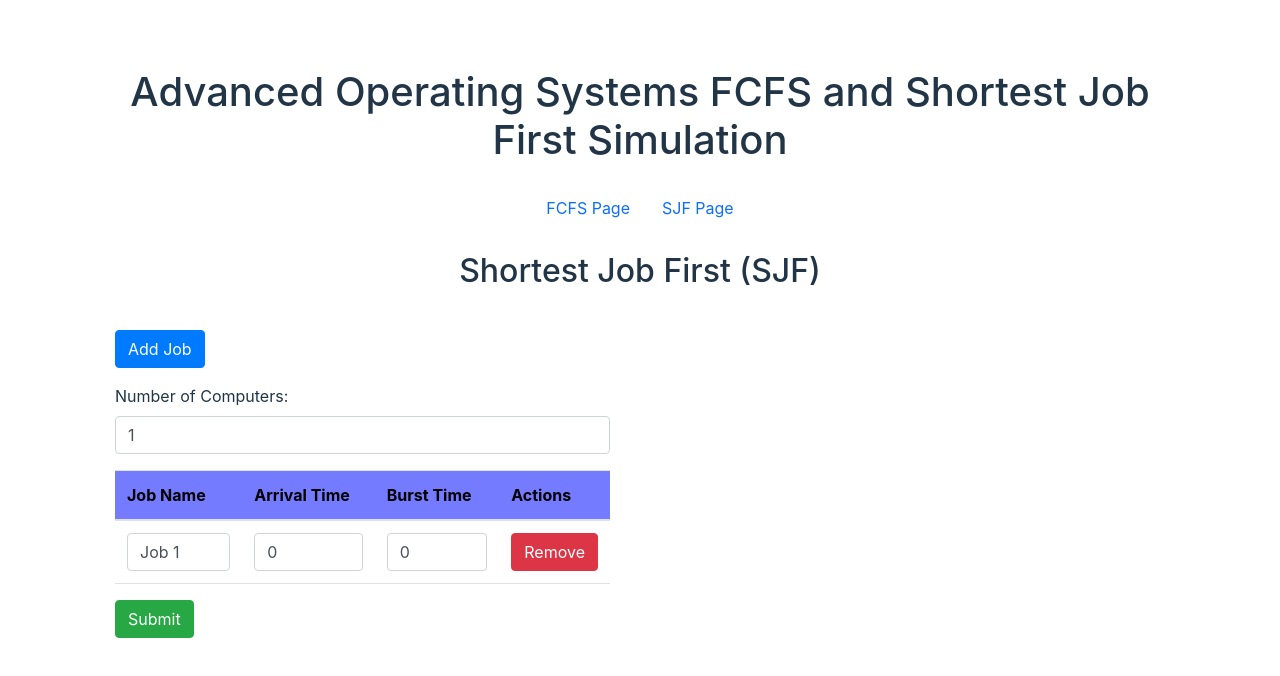
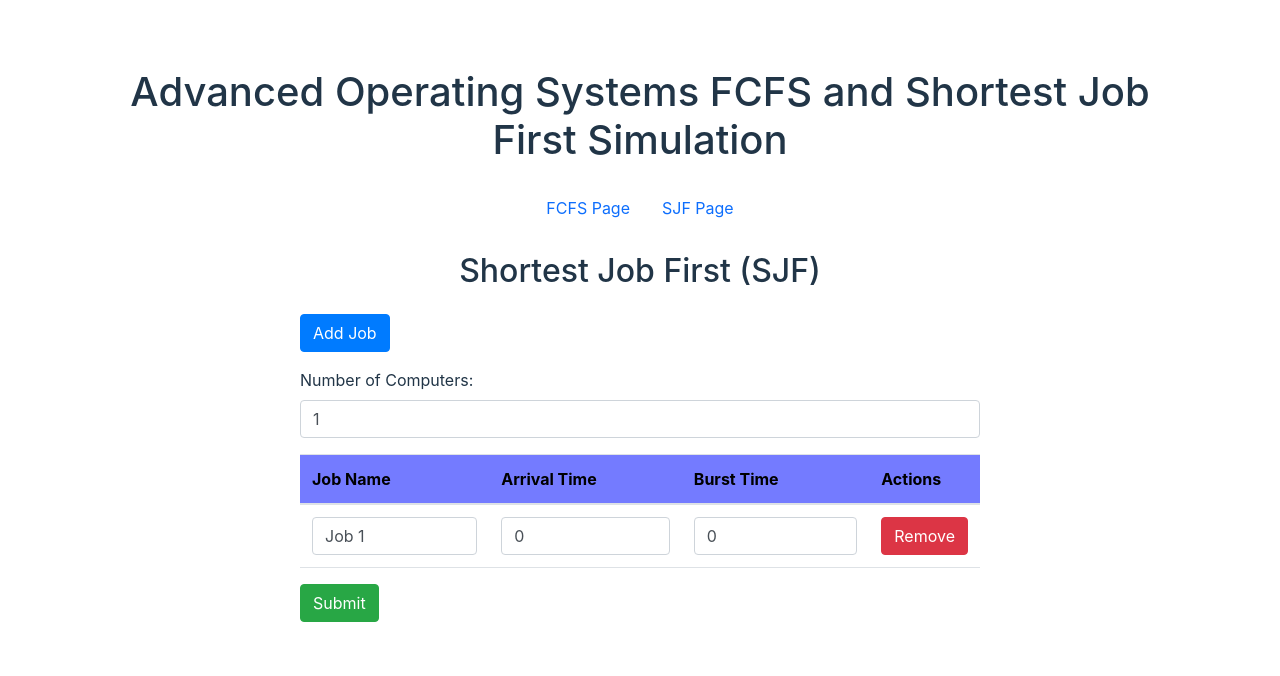
Before and after one commit to shrprabh/aos-sim-fcfs-sjf, a React (Vite) app: page /#/sjf in a window 1280 px wide. Shown: the top 676 px of the page. Built offline with nearby package versions, Linux system fonts and the light colour scheme.

Commit message:
alignment changes

```diff
--- a/src/App.css
+++ /dev/null
@@ -1,17 +0,0 @@
-/* App.css */
-:root {
-  --background-color-light: #f8f9fa;
-  --text-color-light: #000;
-  --background-color-dark: #343a40;
-  --text-color-dark: #fff;
-}
-
-.light-theme {
-  background-color: var(--background-color-light);
-  color: var(--text-color-light);
-}
-
-.dark-theme {
-  background-color: var(--background-color-dark);
-  color: var(--text-color-dark);
-}
--- a/src/components/FSFSpage.tsx
+++ b/src/components/FSFSpage.tsx
@@ -126,19 +126,14 @@ const FCFSPage: React.FC = () => {
 
   return (
     <div className="container mt-4">
-      <div className="row">
-        <div className="col-md-6">
-          <h2>First Come First Serve (FCFS)</h2>
+      <div className="row justify-content-center">
+        <div className="col-md-8">
+          <h2 className="text-center">First Come First Serve (FCFS)</h2>
           <JobTable onSubmit={handleSubmit} />
-        </div>
-        <div className="col-md-6">
           {jobResults.length > 0 && (
             <>
-              <h3>Gantt Chart</h3>
+              <h3 className="mt-3">Gantt Chart</h3>
               <canvas id="ganttChart" ref={chartRef} />
-            </>
-          )}
-          {jobResults.length > 0 && (
               <div className="mt-3">
                 <h3>Job Results</h3>
                 <table className="table table-bordered">
@@ -167,11 +162,14 @@ const FCFSPage: React.FC = () => {
                 </table>
                 <p>Average Turnaround Time: {turnaroundTimeAverage}</p>
               </div>
+            </>
           )}
         </div>
       </div>
     </div>
   );
+
+
 };
 
 export default FCFSPage;
--- a/src/components/JobTable.tsx
+++ b/src/components/JobTable.tsx
@@ -30,10 +30,13 @@ const JobTable: React.FC<Props> = ({ onSubmit }) => {
   };
 
   const handleInputChange = (id: number, field: keyof Job, value: string) => {
+    // Parse the input value and ensure it is not negative
+    const parsedValue = Math.max(parseInt(value, 10), 0);
+
     setJobs((prevJobs) =>
       prevJobs.map((job) =>
         job.id === id
-          ? { ...job, [field]: field === "job" ? value : parseInt(value, 10) }
+          ? { ...job, [field]: field === "job" ? value : parsedValue }
           : job
       )
     );
--- a/src/components/SJFpage.tsx
+++ b/src/components/SJFpage.tsx
@@ -134,25 +134,14 @@ const SJFPage: React.FC = () => {
   };
   return (
     <div className="container my-4">
-      <div className="row">
-        <div className="col-12">
+      <div className="row justify-content-center">
+        <div className="col-lg-8">
           <h2 className="text-center mb-4">Shortest Job First (SJF)</h2>
-        </div>
-      </div>
-      <div className="row">
-        <div className="col-lg-6">
           <JobTable onSubmit={handleSubmit} />
-        </div>
-        <div className="col-lg-6">
           {jobResults.length > 0 && (
             <>
-              <h3>Gantt Chart</h3>
-              <div>
+              <h3 className="mt-3">Gantt Chart</h3>
               <canvas id="ganttChart" ref={chartRef} />
-              </div>
-            </>
-          )}
-          {jobResults.length > 0 && (
               <div className="results-table mt-4">
                 <h3>Job Results</h3>
                 <table className="table table-striped">
@@ -181,11 +170,13 @@ const SJFPage: React.FC = () => {
                 </table>
                 <p>Average Turnaround Time: {turnaroundTimeAverage}</p>
               </div>
+            </>
           )}
         </div>
       </div>
     </div>
   );
+
 };
 
 export default SJFPage;
```
Lines whose indentation alone changed are shown as unchanged.
